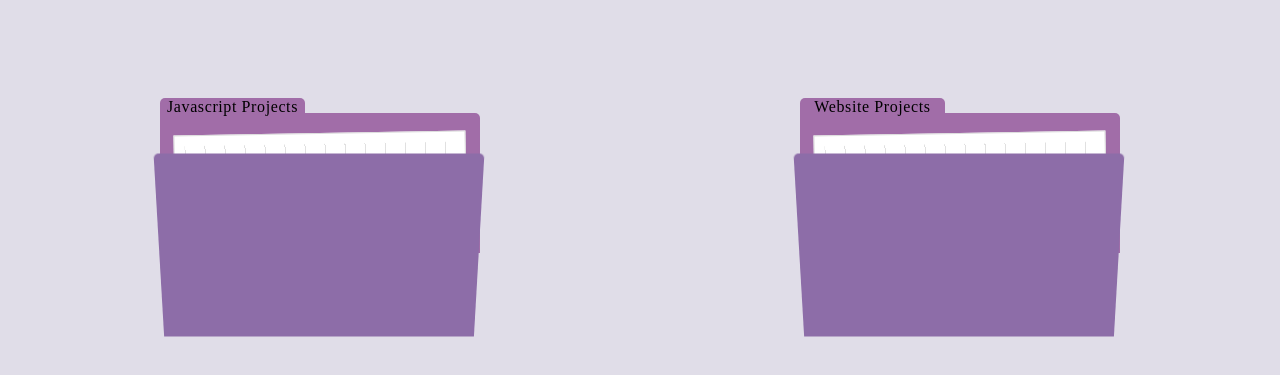
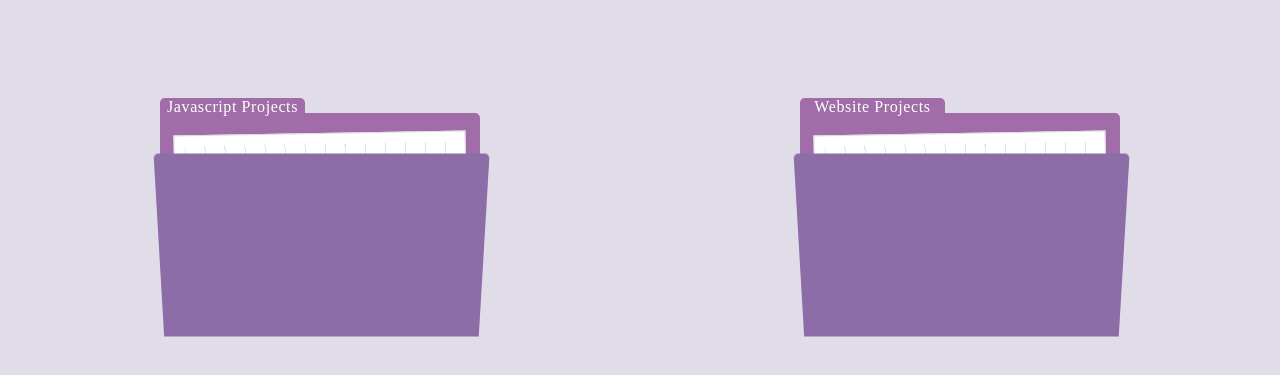
Before and after one commit to Stacy-Riley/my-portfolio-website, a website: page portfolio.html in a window 1280 px wide. Shown: the part 257-632 px from the top of the page. Drawn offline with Linux system fonts and the light colour scheme.

Commit message:
Made style changes to the folders in portfolio page

```diff
--- a/css/main.css
+++ b/css/main.css
@@ -305,6 +305,7 @@ h2 {
   .folder-1::before{
     width: 138px;
     height: 20px;
+    color: white;
     content: 'Javascript Projects';
     letter-spacing: .5px;
     text-align: center;
@@ -318,12 +319,11 @@ h2 {
 
   /*Top or front facing side of folder */
   .folder-1::after{
-    width: 280px;
+    width: 283px;
     height: 190px;
     position: absolute;
     content: '';
     background: #8D6DA8;
-    /*background: darken(tomato, 7%);*/
     top: 40px;
     left: -1px;
     box-shadow: 0 0 20px 2px fade(#000, 30%);
@@ -403,6 +403,7 @@ h2 {
   .folder-2::before{
     width: 138px;
     height: 20px;
+    color: white;
     content: 'Website Projects';
     letter-spacing: .5px;
     text-align: center;
@@ -416,7 +417,7 @@ h2 {
 
   /*Top or front facing side of folder */
   .folder-2::after{
-    width: 280px;
+    width: 283px;
     height: 190px;
     position: absolute;
     content: '';
@@ -537,7 +538,6 @@ h2 {
 .contact {
   /*class positioned on html element */
   background-color: #e0dde8;
-  /*background-image: url("../img/bernard-hermant-X-Bu9X6gok0-unsplash2.jpg");*/
   background-position: center;
   background-repeat: no-repeat;
   background-size: cover;
@@ -710,7 +710,7 @@ h2 {
 .folder-1{
   width: 320px;
   height: 140px;
-  top: 75%;
+  top: 35%;
   left: 50%;
 }
   /*Tab*/
@@ -723,7 +723,7 @@ h2 {
 
   /*Top or front facing side of folder */
   .folder-1::after{
-    width: 320px;
+    width: 325px;
     height: 190px;
   }
 /*sheet of paper */
@@ -745,7 +745,7 @@ h2 {
  .folder-2{
   width: 320px;
   height: 140px;
-  top: 140%;
+  top: 65%;
   left: 50%;
 }
   /*Tab*/
@@ -758,7 +758,7 @@ h2 {
 
   /*Top or front facing side of folder */
   .folder-2::after{
-    width: 320px;
+    width: 325px;
     height: 190px;
   }
 /*sheet of paper */
@@ -785,6 +785,19 @@ h2 {
     padding-bottom: 80px;
     padding-top: 0;
   }
+
+  /*Placement*/
+.folder-1{
+  top: 55%;
+  left: 25%;
+}
+
+ /*****************/
+ /*Placement*/
+ .folder-2{
+  top: 55%;
+  left: 75%;
+}
 
   }
 
--- a/portfolio.html
+++ b/portfolio.html
@@ -39,27 +39,21 @@
       <div class="file-folders">
   <!--Javascript Project -First Folder  -->
 
-          <a href="javascript-projects.html">
+          <a href="javascript-projects.html" target="_blank">
             <div class="first-folder">
 
               <div class="folder-1">
-              <a href="javascript-projects.html">
                 <div class="folder-inside-1"></div>
-              </a>
+              </div>
             </div>
-
-          </div>
           </a>
 <!--Website Project -Second Folder  -->
-          <a href="website-projects.html">
-          <div class="second-folder">
-
+          <a href="website-projects.html" target="_blank">
+            <div class="second-folder">
               <div class="folder-2">
-                <a href="website-projects.html">
-                  <div class="folder-inside-2"></div>
-                </a>
+                <div class="folder-inside-2"></div>
               </div>
-          </div>
+            </div>
           </a>
       </div> <!-- End of .file-folders -->
   </div>
```
Also changed, not shown: contact.html (+6 -2 lines).
